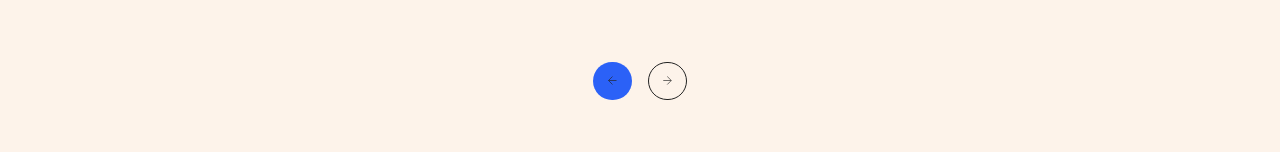
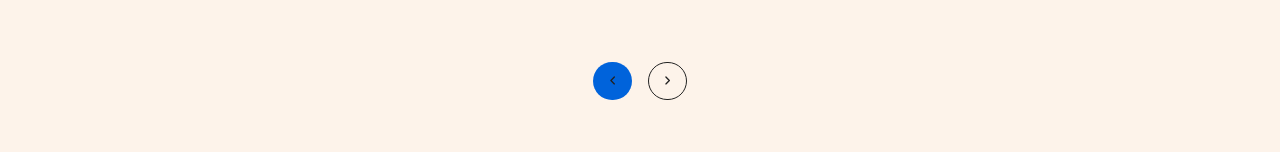
Before and after one commit to lazim-mv/loopify, a Next.js app: page / in a window 1280 px wide. In both pictures the pointer is over the element 612 px from the left and 5408 px from the top of the page. Shown: the part 5328-5480 px from the top of the page. Built offline with nearby package versions, Linux system fonts and the light colour scheme.

Commit message:
v0.02 animationsRemove

```diff
--- a/src/app/components/ArrowButton/arrowbutton.module.css
+++ b/src/app/components/ArrowButton/arrowbutton.module.css
@@ -17,20 +17,24 @@
   justify-content: center;
   border-radius: 3.2552083333333335vw;
   cursor: pointer;
-  transition: all .3s ease .1s;
+  transition: all 0.3s ease 0.1s;
 }
 
 .carouselButtonContainerLeft:hover,
 .carouselButtonContainerRight:hover {
-  background-color: #2b61f7;
+  background-color: #0063db;
   border: none;
-  transition: all .3s ease;
+  transition: all 0.3s ease;
+}
+
+.carouselButtonContainerLeft:hover .arrow,
+.carouselButtonContainerRight:hover .arrow {
+  filter: brightness(1000%);
 }
 
 .arrow {
   width: 0.7506613756613757vw;
   height: 0.7506613756613757vw;
-  /* filter: brightness(1000%); */
 }
 
 @media only screen and (max-width: 767px) {
@@ -49,6 +53,5 @@
   .arrow {
     width: 2.666666666666667vw;
     height: 2.666666666666667vw;
-
   }
 }
```
Also changed, not shown: public/left.svg, public/right.svg.
